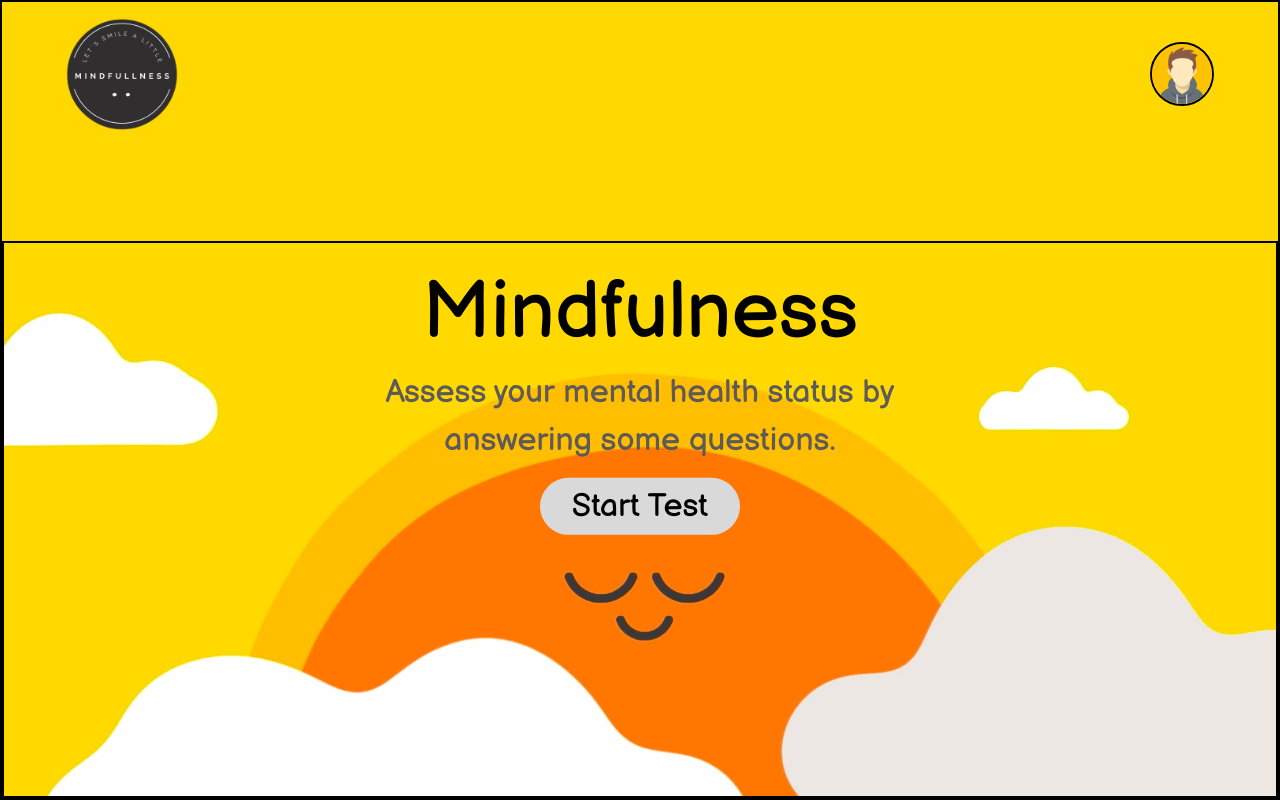
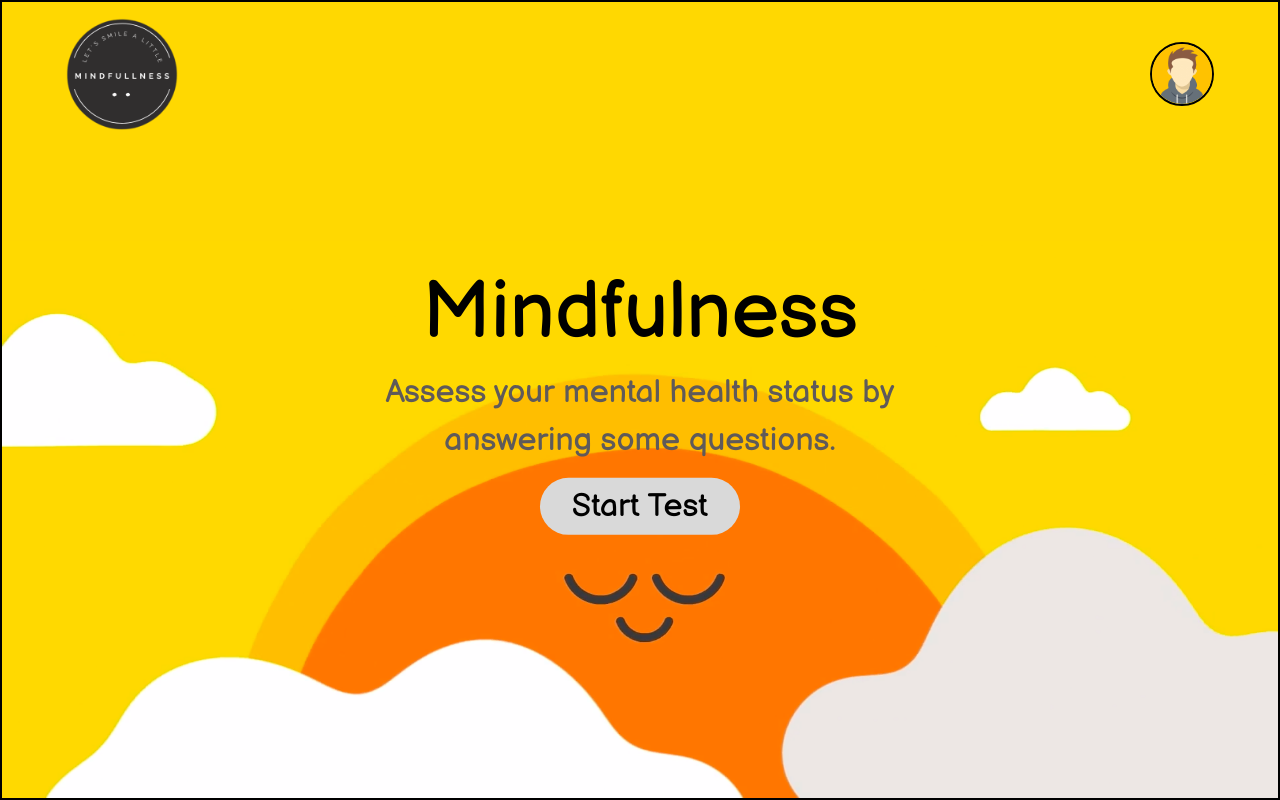
Before and after one commit to singodiyashubham87/Mindfulness, a React (Vite) app in the folder client/: page / in a window 1280 px wide. Built offline with nearby package versions, Linux system fonts and the light colour scheme.

Commit message:
style: remove border

```diff
--- a/client/src/components/Homepage.jsx
+++ b/client/src/components/Homepage.jsx
@@ -6,7 +6,7 @@ function Homepage() {
   return (
     <>
       <div className="trackingContainer bg-[#ffd801] w-[100vw] h-[100vh] font-primary relative border-2 border-black">
-        <div className="w-full overflow-hidden h-[70%] absolute bottom-[0] border-2 border-black">
+        <div className="w-full overflow-hidden h-[70%] absolute bottom-[0]">
           <img
             src={landingPageBanner}
             alt="background image"
```
